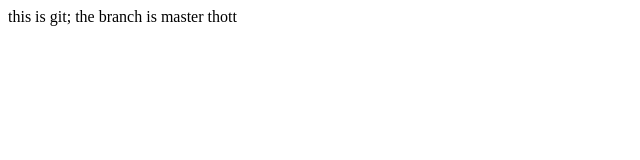
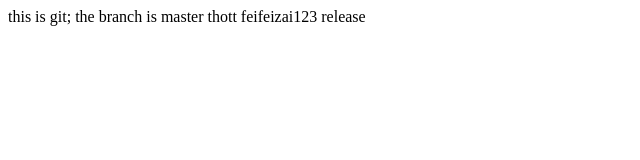
Before and after one commit to feifeizai123/gitstudy, a plain HTML site: page index.html in a window 1280 px wide. Shown: the whole page, without its empty margins (0-640 px from the left). Drawn offline with Linux system fonts and the light colour scheme.

Commit message:
feifeizai123 index.html

```diff
--- a/index.html
+++ b/index.html
@@ -8,5 +8,6 @@
 	this is git;
 	the branch is master
 	thott
+	feifeizai123 release
 </body>
 </html>
```
